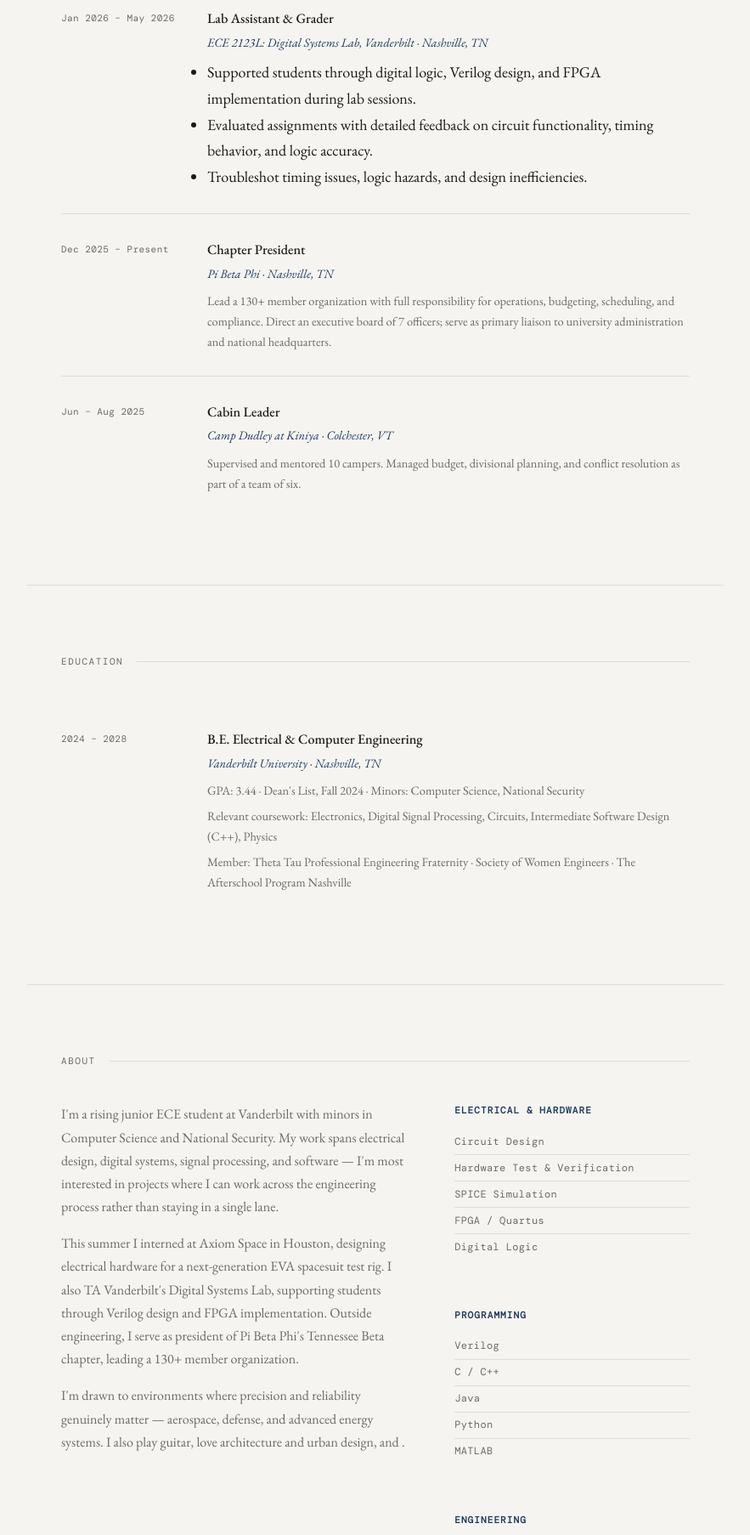
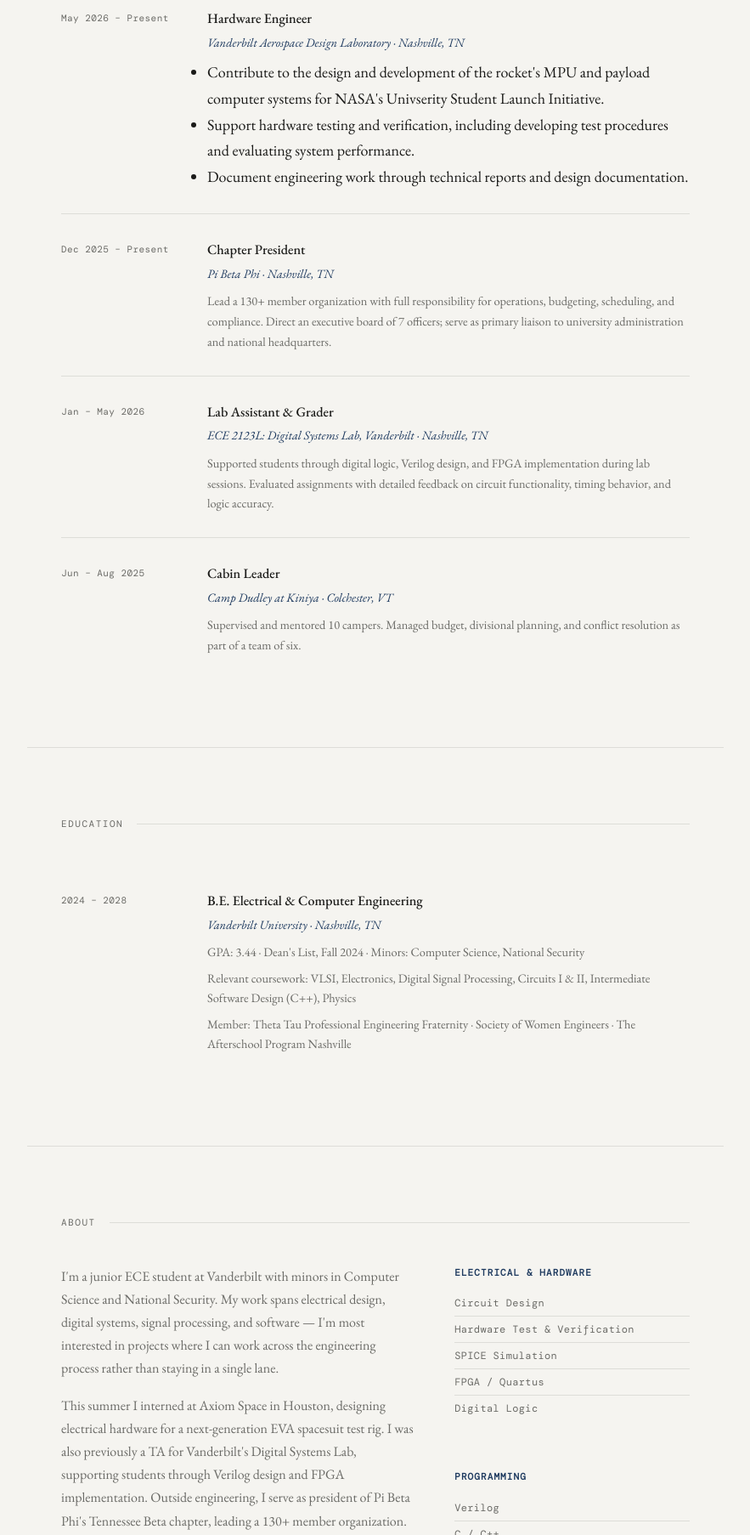
Before and after one commit to sophiegracejones/portfolio, a plain HTML site: page index.html in a window 1280 px wide. Shown: the part 2960-4766 px from the top of the page at 85% size, without its empty margins (198-1081 px from the left). Drawn offline with nearby package versions, Linux system fonts and the light colour scheme; a web font is replaced by a local one.

Commit message:
Revise project details and personal introduction
Updated project links, roles, and descriptions in the timeline section. Revised personal introduction and relevant coursework details.

```diff
--- a/index.html
+++ b/index.html
@@ -238,7 +238,7 @@
       <p>Collaborated to author a comprehensive technology strategy report evaluating solar roadways across technical feasibility, market demand, financial viability (DCF/NPV analysis), and competitive positioning relative to alternative solar deployment strategies. Synthesized engineering constraints and economic analysis to arrive at a structured recommendation.</p>
       <div class="project-links">
         <!-- Upload your report PDF to the portfolio folder and link it here -->
-        <a href="#">Report ↗</a>
+        <a href="ENGM 2210 Report.pdf">Report ↗</a>
       </div>
     </div>
 
@@ -268,15 +268,15 @@
     </div>
 
     <div class="timeline-item">
-      <span class="tl-date">Jan 2026 – May 2026</span>
+      <span class="tl-date">May 2026 – Present</span>
       <div>
-        <p class="tl-role">Lab Assistant &amp; Grader</p>
-        <p class="tl-org">ECE 2123L: Digital Systems Lab, Vanderbilt · Nashville, TN</p>
+        <p class="tl-role">Hardware Engineer</p>
+        <p class="tl-org">Vanderbilt Aerospace Design Laboratory · Nashville, TN</p>
         <p class="tl-desc">
           <ul>
-            <li>Supported students through digital logic, Verilog design, and FPGA implementation during lab sessions.</li>
-            <li>Evaluated assignments with detailed feedback on circuit functionality, timing behavior, and logic accuracy.</li>
-            <li>Troubleshot timing issues, logic hazards, and design inefficiencies.</li>
+            <li>Contribute to the design and development of the rocket's MPU and payload computer systems for NASA's Univserity Student Launch Initiative.</li>
+            <li>Support hardware testing and verification, including developing test procedures and evaluating system performance.</li>
+            <li>Document engineering work through technical reports and design documentation.</li>
           </ul>
         </p>
       </div>
@@ -288,6 +288,15 @@
         <p class="tl-role">Chapter President</p>
         <p class="tl-org">Pi Beta Phi · Nashville, TN</p>
         <p class="tl-desc">Lead a 130+ member organization with full responsibility for operations, budgeting, scheduling, and compliance. Direct an executive board of 7 officers; serve as primary liaison to university administration and national headquarters.</p>
+      </div>
+    </div>
+
+   <div class="timeline-item">
+      <span class="tl-date">Jan – May 2026</span>
+      <div>
+        <p class="tl-role">Lab Assistant &amp; Grader</p>
+        <p class="tl-org">ECE 2123L: Digital Systems Lab, Vanderbilt · Nashville, TN</p>
+        <p class="tl-desc">Supported students through digital logic, Verilog design, and FPGA implementation during lab sessions. Evaluated assignments with detailed feedback on circuit functionality, timing behavior, and logic accuracy.</p>
       </div>
     </div>
 
@@ -314,7 +323,7 @@
         <p class="tl-role">B.E. Electrical &amp; Computer Engineering</p>
         <p class="tl-org">Vanderbilt University · Nashville, TN</p>
         <p class="tl-desc">GPA: 3.44 · Dean's List, Fall 2024 · Minors: Computer Science, National Security</p>
-        <p class="tl-desc" style="margin-top:0.4rem;">Relevant coursework: Electronics, Digital Signal Processing, Circuits, Intermediate Software Design (C++), Physics</p>
+        <p class="tl-desc" style="margin-top:0.4rem;">Relevant coursework: VLSI, Electronics, Digital Signal Processing, Circuits I & II, Intermediate Software Design (C++), Physics</p>
         <p class="tl-desc" style="margin-top:0.4rem;">Member: Theta Tau Professional Engineering Fraternity · Society of Women Engineers · The Afterschool Program Nashville</p>
       </div>
     </div>
@@ -326,9 +335,9 @@
   <p class="section-label">About</p>
   <div class="about-grid">
     <div class="about-text">
-      <p>I'm a rising junior ECE student at Vanderbilt with minors in Computer Science and National Security. My work spans electrical design, digital systems, signal processing, and software — I'm most interested in projects where I can work across the engineering process rather than staying in a single lane.</p>
-      <p>This summer I interned at Axiom Space in Houston, designing electrical hardware for a next-generation EVA spacesuit test rig. I also TA Vanderbilt's Digital Systems Lab, supporting students through Verilog design and FPGA implementation. Outside engineering, I serve as president of Pi Beta Phi's Tennessee Beta chapter, leading a 130+ member organization.</p>
-      <p>I'm drawn to environments where precision and reliability genuinely matter — aerospace, defense, and advanced energy systems. I also play guitar, love architecture and urban design, and .</p>
+      <p>I'm a junior ECE student at Vanderbilt with minors in Computer Science and National Security. My work spans electrical design, digital systems, signal processing, and software — I'm most interested in projects where I can work across the engineering process rather than staying in a single lane.</p>
+      <p>This summer I interned at Axiom Space in Houston, designing electrical hardware for a next-generation EVA spacesuit test rig. I was also previously a TA for Vanderbilt's Digital Systems Lab, supporting students through Verilog design and FPGA implementation. Outside engineering, I serve as president of Pi Beta Phi's Tennessee Beta chapter, leading a 130+ member organization.</p>
+      <p>I'm drawn to environments where precision and reliability genuinely matter — aerospace, defense, and advanced energy systems. I also play guitar, love architecture and urban design, and dogs!</p>
     </div>
     <div>
       <!-- SKILLS -->
```
